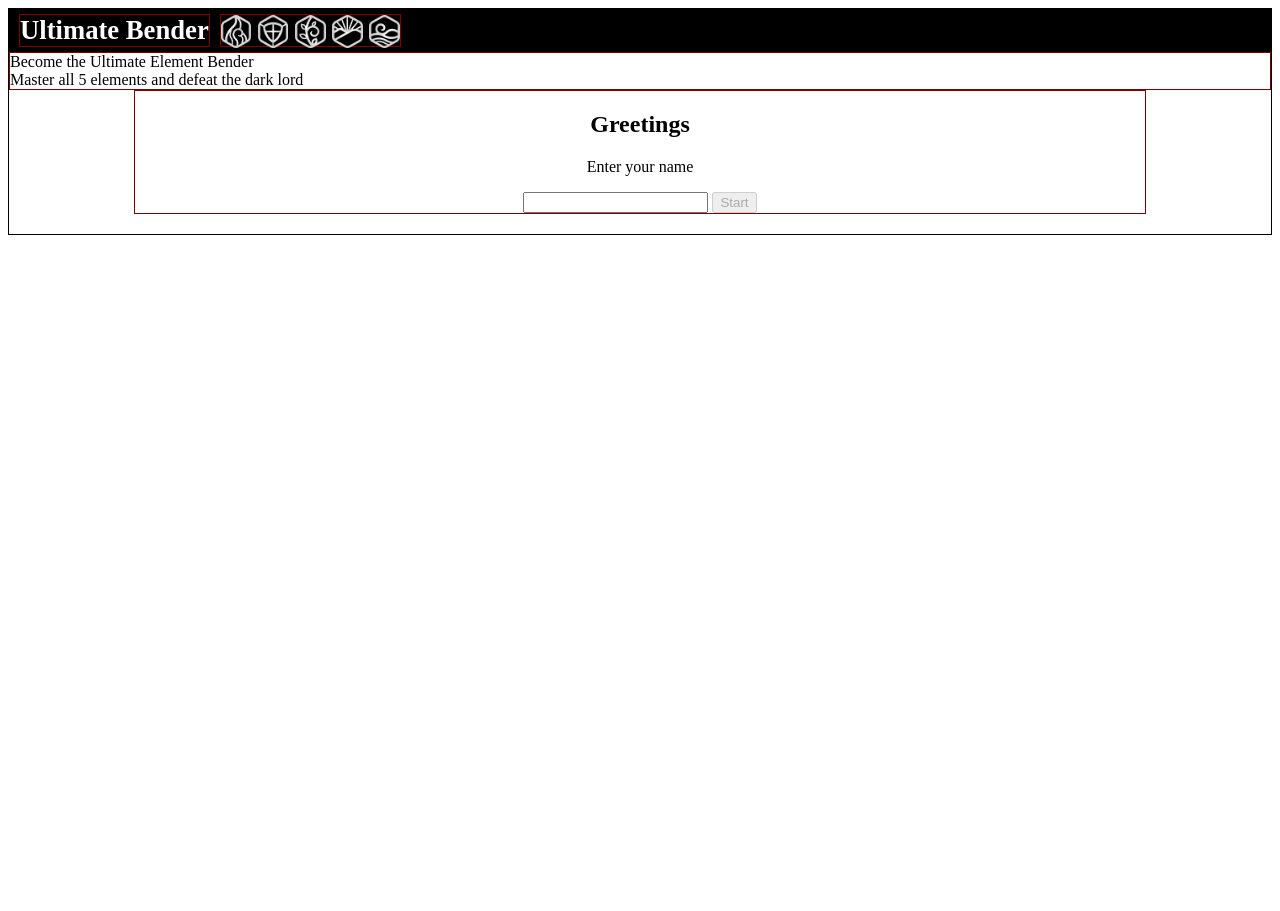
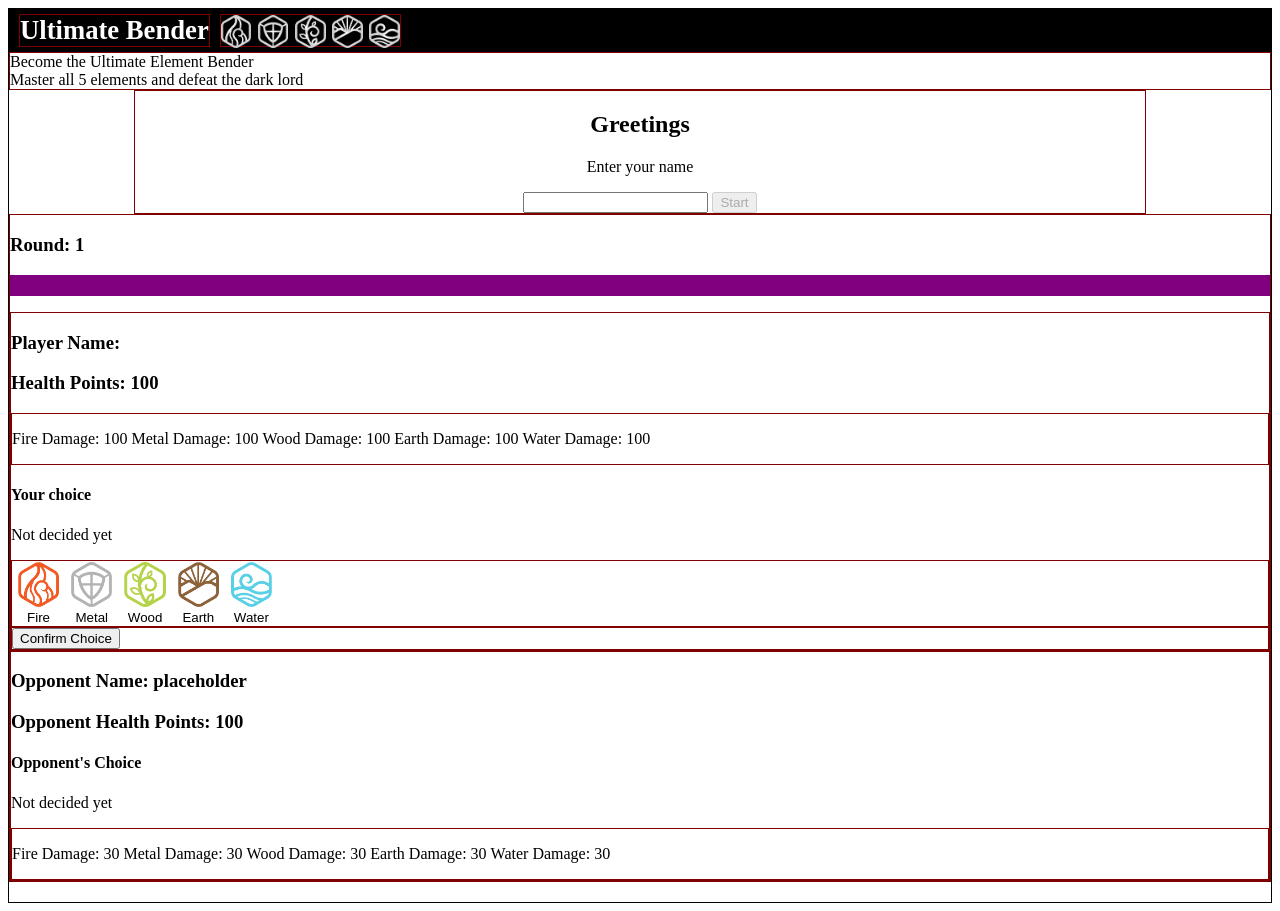
Before and after one commit to gloairc/sei-26-ultimateBender, a plain HTML site: page index.html in a window 1280 px wide. Before the commit the page ends 800 px from the top, so only its background shows below. Drawn offline with nearby package versions, Linux system fonts and the light colour scheme.

Commit message:
added in imag for the option buttons

```diff
--- a/app.js
+++ b/app.js
@@ -54,7 +54,7 @@ const updatePlayerName = () => {
 }
 
 const showPChoice = (event) => { //display Player Choice
-    const pChoicev = $(event.target).text();
+    const pChoicev = $(event.currentTarget).attr("id")
     game.player.avatarChoice = pChoicev
     enableConfirmChoiceBtn();
     render();
@@ -558,6 +558,8 @@ const setup = () => {
     //CLICK EVENT
     $("#startGameBtn").on("click", showStory0Backstory);
     $(".pOptionBtn").on("click", showPChoice);
+    enableConfirmChoiceBtn();
+    render();
     $("#confirmChoiceBtn").on("click", playRound);
     $("#nextRoundBtn").on("click", newRound);
     $(".rematchBtnDiv").on("click", resetMatch);
@@ -623,6 +625,6 @@ const render = () => {
 
 $(() => {
     setup();
-    // $(".matchContainer").show(); // skip the name part for now CSS
+    $(".matchContainer").show(); // skip the name part for now CSS
     render();
 })
--- a/index.html
+++ b/index.html
@@ -43,14 +43,6 @@
         <div class="player">
             <h3>Player Name: <span id="playerName"></span></h3>
             <h3>Health Points: <span id="playerHp"></span></h3>
-            <h4>Your choice</h4>
-            <p id="pChoice"></p>
-            <button class="pOptionBtn" id="fire">Fire</button>
-            <button class="pOptionBtn" id="metal">Metal</button>
-            <button class="pOptionBtn" id="wood">Wood</button>
-            <button class="pOptionBtn" id="earth">Earth</button>
-            <button class="pOptionBtn" id="water">Water</button>
-            <button id="confirmChoiceBtn">Confirm Choice</button>
 
             <div class="powerList" id="playerPowerList">
                 <p class="pPowerItem">Fire Damage: <span id="pFireDamage"></span></p>
@@ -58,6 +50,21 @@
                 <p class="pPowerItem">Wood Damage: <span id="pWoodDamage"></span></p>
                 <p class="pPowerItem">Earth Damage: <span id="pEarthDamage"></span></p>
                 <p class="pPowerItem">Water Damage: <span id="pWaterDamage"></span></p>
+            </div>
+
+            <h4>Your choice</h4>
+            <p id="pChoice"></p>
+
+            <div class="pOptionBtnDiv">
+                <button class="pOptionBtn" id="Fire"> <img class="optionImg" src="img/fire.png"> <br>Fire</button>
+                <button class="pOptionBtn" id="Metal"><img class="optionImg" src="img/metal.png"> <br>Metal</button>
+                <button class="pOptionBtn" id="Wood"> <img class="optionImg" src="img/wood.png"><br>Wood</button>
+                <button class="pOptionBtn" id="Earth"><img class="optionImg" src="img/earth.png"><br>Earth</button>
+                <button class="pOptionBtn" id="Water"><img class="optionImg" src="img/water.png"><br>Water</button>
+            </div>
+
+            <div class="confirmChoiceBtnDiv">
+                <button id="confirmChoiceBtn">Confirm Choice</button>
             </div>
         </div>
 
--- a/main.css
+++ b/main.css
@@ -62,3 +62,19 @@ text-align: center;
 .cPowerItem{
     display: inline-block;
 }
+
+
+.pOptionBtn{
+background-color: transparent;
+border: none;
+}
+
+.pOptionBtnDiv{
+    display: flex;
+flex-direction: row;
+}
+
+.optionImg{
+height: 45px;
+width: auto;
+}
```
